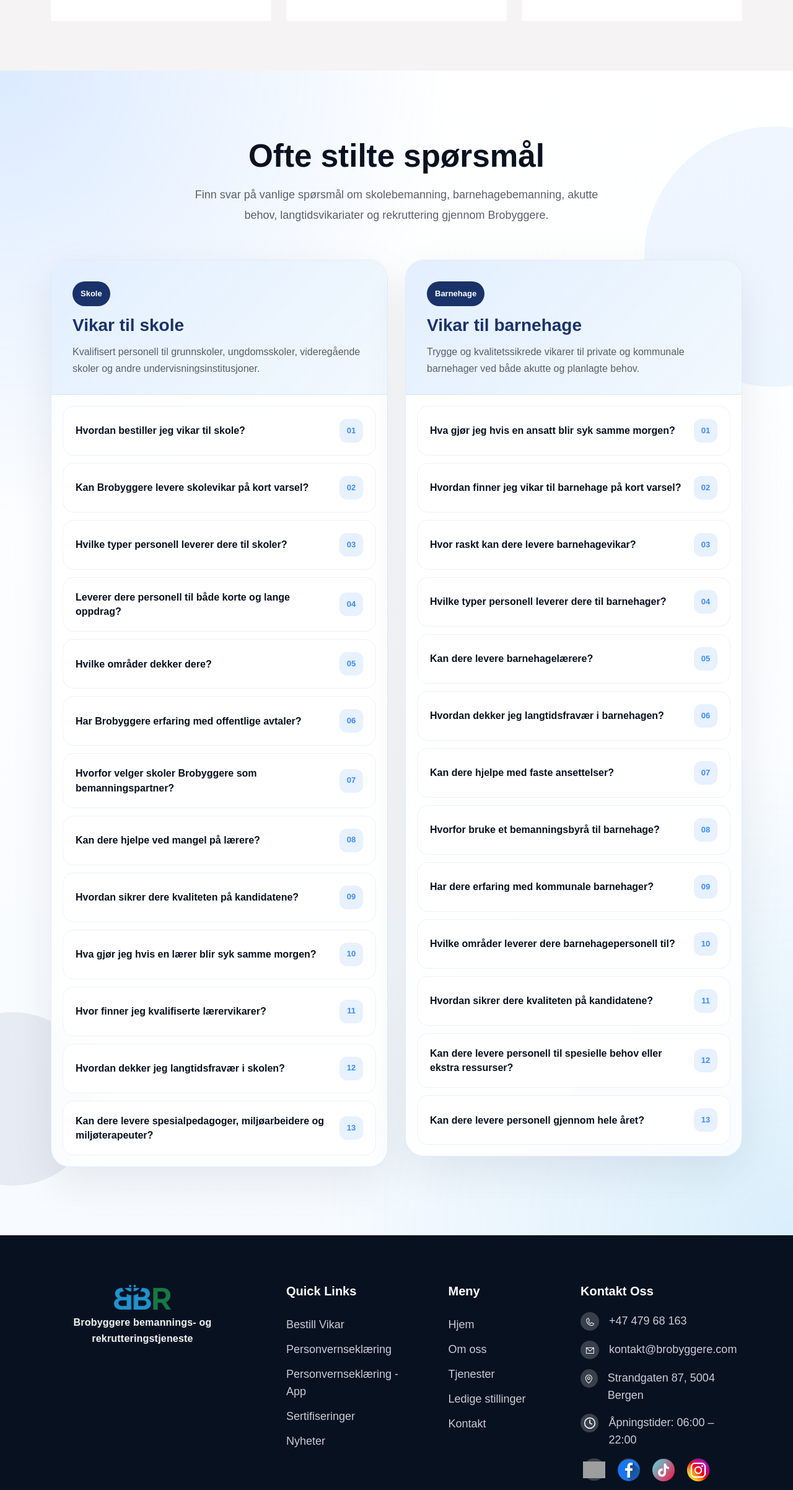
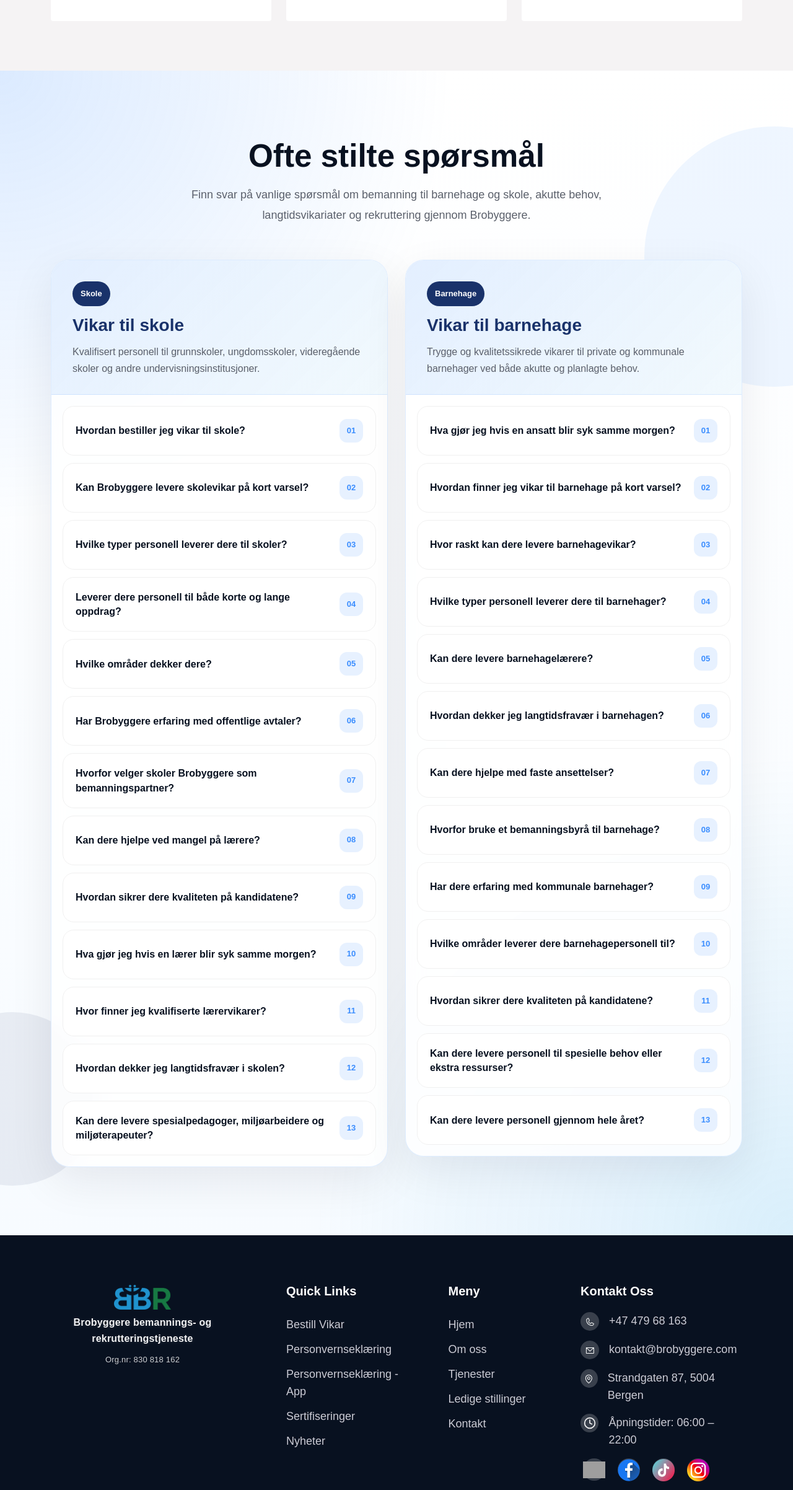
Before and after one commit to BBR-DevTeam/BrobyggereWebsite, a Next.js app: page /about in a window 1280 px wide. Shown: the part 1646-4050 px from the top of the page at 62% size. Built offline with nearby package versions, Linux system fonts and the light colour scheme; grey boxes are pictures that could not be loaded.

Commit message:
added organization number

```diff
--- a/components/marketing/layout/footer/Footer1.tsx
+++ b/components/marketing/layout/footer/Footer1.tsx
@@ -29,6 +29,7 @@
                     >
                       Brobyggere bemannings- og rekrutteringstjeneste
                     </p>
+                    <p className={styles.orgNumber}>Org.nr: 830 818 162</p>
                   </div>
                 </div>
 
--- a/components/marketing/sections/about/Section3.tsx
+++ b/components/marketing/sections/about/Section3.tsx
@@ -14,12 +14,12 @@
   {
     question: "Hvilke typer personell leverer dere til skoler?",
     answer:
-      "Brobyggere leverer blant annet lærere, faglærere, spesialpedagoger, miljøarbeidere, miljøterapeuter, skoleassistenter, barne- og ungdomsarbeidere, SFO-ansatte, fagarbeidere, administrativt personell, ledere og mellomledere.",
+      "Brobyggere leverer blant annet lærere, faglærere, spesialpedagoger, miljøarbeidere, miljøterapeuter, skoleassistenter, barne- og ungdomsarbeidere og AKS/SFO-personell.",
   },
   {
     question: "Leverer dere personell til både korte og lange oppdrag?",
     answer:
-      "Ja. Vi leverer personell til dagsvikariater, ukesvikariater, langtidsvikariater, prosjektbaserte oppdrag, midlertidige ansettelser og rekruttering til faste stillinger.",
+      "Ja. Vi leverer personell til akutt behov, dags-, uke-, og langtidsvikariater og prosjektbaserte oppdrag.",
   },
   {
     question: "Hvilke områder dekker dere?",
@@ -29,7 +29,7 @@
   {
     question: "Har Brobyggere erfaring med offentlige avtaler?",
     answer:
-      "Ja. Brobyggere har erfaring med offentlige innkjøp og leveranser til kommunal sektor. Vi har rammeavtale med Sandnes kommune og leverer personell til både skole og barnehage. I tillegg er vi en del av samkjøpsavtalen til Oslo kommune.",
+      "Ja. Brobyggere har erfaring med offentlige innkjøp og leveranser til kommunal sektor, blant annet er vi en del av samkjøpsavtalen til Oslo kommune.",
   },
   {
     question: "Hvorfor velger skoler Brobyggere som bemanningspartner?",
@@ -165,7 +165,7 @@
         <div className={styles.header}>
           <h2>Ofte stilte spørsmål</h2>
           <p>
-            Finn svar på vanlige spørsmål om skolebemanning, barnehagebemanning,
+            Finn svar på vanlige spørsmål om bemanning til barnehage og skole,
             akutte behov, langtidsvikariater og rekruttering gjennom Brobyggere.
           </p>
         </div>
--- a/styles/marketing/footer/footer.module.css
+++ b/styles/marketing/footer/footer.module.css
@@ -82,3 +82,12 @@
   font-size: 20px;
   opacity: 0.95;
 }
+
+.orgNumber {
+  margin: 0;
+  font-size: 13px;
+  font-weight: 500;
+  color: rgba(255, 255, 255, 0.8);
+  text-align: center;
+  letter-spacing: 0.2px;
+}
```
